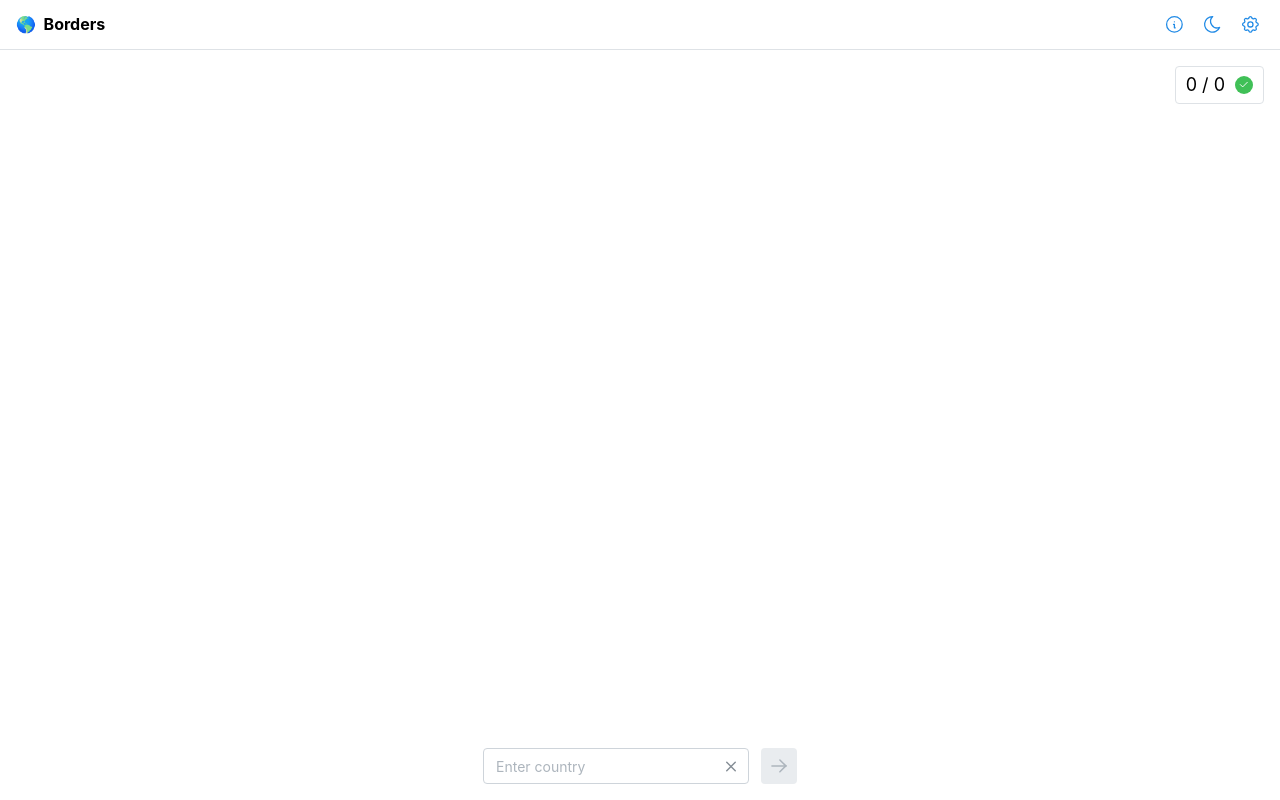
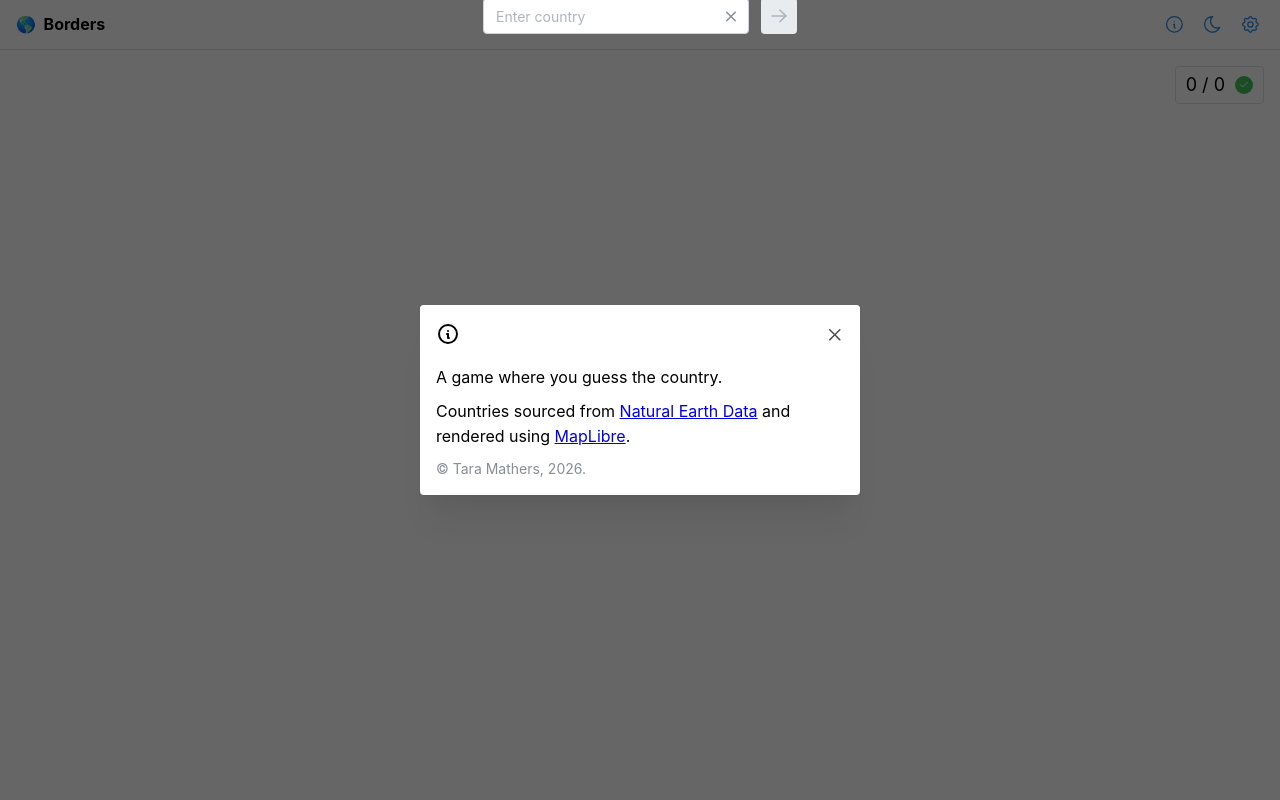
Before and after one commit to tmathers/borders, a React (Vite) app: page / in a window 1280 px wide. Both pictures are taken after a click on the button 1174 px from the left and 24 px from the top of the page. Built offline with nearby package versions, Linux system fonts and the light colour scheme; no server answers.

Commit message:
Use local json

```diff
--- a/src/App.tsx
+++ b/src/App.tsx
@@ -8,6 +8,7 @@ import { theme } from './theme';
 import { Notifications } from '@mantine/notifications';
 import { useEffect } from 'react';
 import { HomePage } from './pages/Home.page';
+
 
 export default function App() {
 
--- a/src/components/CountryInput.tsx
+++ b/src/components/CountryInput.tsx
@@ -1,8 +1,7 @@
-import { ActionIcon, Autocomplete, Button, Flex } from '@mantine/core';
+import { ActionIcon, Autocomplete, Flex } from '@mantine/core';
 import { IconX, IconArrowRight } from '@tabler/icons-react';
 import { useState } from 'react';
 import { LAYOUT_SPACING } from './Welcome/Welcome';
-import { HEADER_HEIGHT } from './Header';
 
 interface CountryInputProps {
   readonly ALL_COUNTRIES: string[],
@@ -30,6 +29,7 @@ export function CountryInput({ ALL_COUNTRIES, onSubmit }: CountryInputProps) {
       <Flex w="100%" justify="center" gap="sm">
         <Autocomplete
           styles={{ dropdown: { zIndex: 999, opacity: '80%' } }}
+          h={INPUT_HEIGHT}
           placeholder="Enter country"
           aria-label="Enter country"
           data={ALL_COUNTRIES}
--- a/src/components/CountryMap.tsx
+++ b/src/components/CountryMap.tsx
@@ -10,7 +10,7 @@ interface CountryMapProps {
 }
 
 
-const STYLE_URL = 'https://demotiles.maplibre.org/globe.json'
+const STYLE_URL = new URL('../data/globe.json', import.meta.url).href
 
 const HIGHLIGHT_COLOR = 'rgb(28, 126, 214)'
 
--- a/src/components/Header.tsx
+++ b/src/components/Header.tsx
@@ -1,7 +1,8 @@
-import { ActionIcon, Box, Flex, Title } from '@mantine/core';
+import { ActionIcon, Box, Flex, Modal, Stack, Text, Title } from '@mantine/core';
 import { ColorSchemeToggle } from './ColorSchemeToggle/ColorSchemeToggle';
 import { LAYOUT_SPACING } from './Welcome/Welcome';
 import { IconInfoCircle, IconSettings } from '@tabler/icons-react';
+import { useDisclosure } from '@mantine/hooks';
 
 
 const APP_NAME = import.meta.env.VITE_APP_NAME
@@ -13,6 +14,8 @@ const ICON_SIZE = '80%'
 const ICON_VARIANT = 'subtle'
 
 export function Header() {
+
+  const [infoOpened, { open: openInfo, close: closeInfo }] = useDisclosure(false)
 
   return (
     <Box
@@ -28,7 +31,7 @@ export function Header() {
           <Flex gap="xs">
 
             <ActionIcon
-              onClick={() => {}}
+              onClick={() => openInfo()}
               variant={ICON_VARIANT}
               size="md"
               aria-label="Toggle color scheme"
@@ -59,6 +62,21 @@ export function Header() {
 
           </Flex>
         </Flex>
+
+        <Modal opened={infoOpened} onClose={closeInfo}
+          title={<IconInfoCircle size={24} aria-label="Info" />}
+          centered
+        >
+          <Stack gap="xs">
+            <Text>A game where you guess the country.</Text>
+
+            <Text>Countries sourced
+              from <a href="https://www.naturalearthdata.com">Natural Earth Data</a> and
+              rendered using <a href="https://maplibre.org/">MapLibre</a>.
+            </Text>
+            <Text c="dimmed" size="sm">&copy; Tara Mathers, {new Date().getFullYear()}.</Text>
+          </Stack>
+        </Modal>
     </Box>
   );
 }
--- a/src/components/Welcome/Welcome.tsx
+++ b/src/components/Welcome/Welcome.tsx
@@ -18,11 +18,9 @@ export const LAYOUT_SPACING = "md"
  *  - make PWA
  *  - store style json in data folder
  *  - add settings
- *  - add info
  *  - add map controls
- *  - input height
  *  - fix mobile scroll
- *  - trim input, case insensitive
+ *  - case insensitive
  */
 
 export function Welcome() {
```
